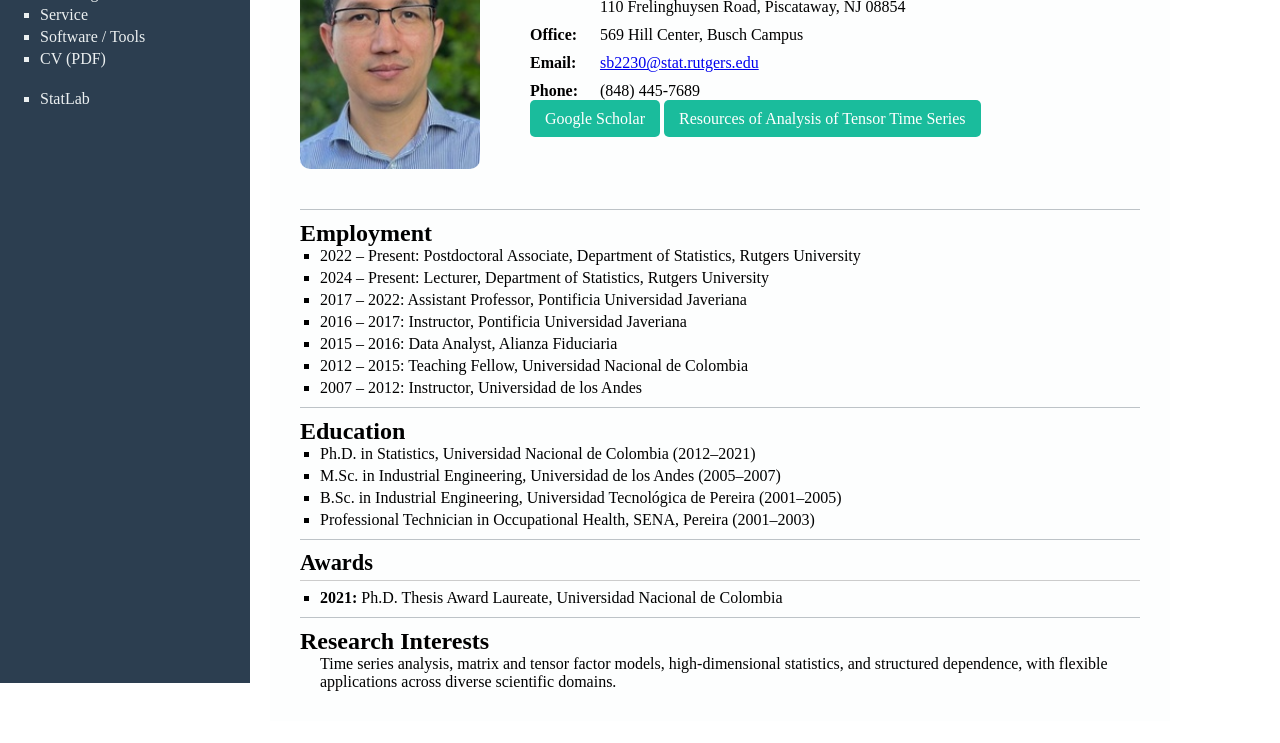
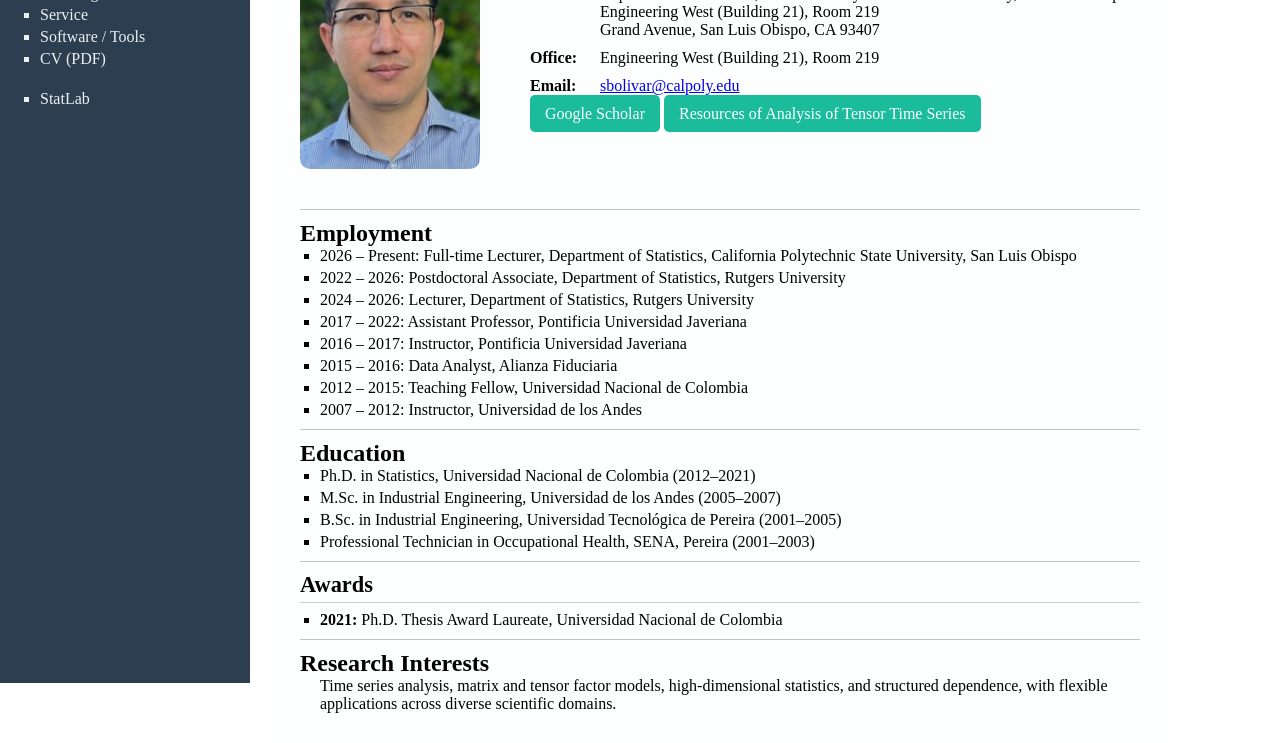
Before and after one commit to StevensonBolivar/StevensonBolivar.github.io, a plain HTML site: page index.html in a window 1280 px wide. Shown: the part 117-860 px from the top of the page. Before the commit the page ends 838 px from the top, so only its background shows below. Drawn offline with Linux system fonts and the light colour scheme.

Commit message:
Update - Cal Poly

```diff
--- a/index.html
+++ b/index.html
@@ -20,7 +20,7 @@
         <li><a href="teaching.html">Teaching</a></li>
         <li><a href="service.html">Service</a></li>
         <li><a href="software.html">Software / Tools</a></li>
-        <li><a href="files/StevensonBolivar-CV20260124.pdf" target="_blank">CV (PDF)</a></li>
+        <li><a href="files/StevensonBolivar-CV.pdf" target="_blank">CV (PDF)</a></li>
         </br>
         <li><a href="StatLab.html">StatLab</a></li>
       </ul>
@@ -41,12 +41,13 @@
     <h1>Stevenson Bolívar</h1>
 <ul class="contact-list">
   <li>
-    <strong>Address:</strong> Department of Statistics, Rutgers University</br>
-    110 Frelinghuysen Road, Piscataway, NJ 08854
+    <strong>Address:</strong> Department of Statistics, California Polytechnic State University, San Luis Obispo</br>
+    Engineering West (Building 21), Room 219</br>
+     Grand Avenue, San Luis Obispo, CA 93407
   </li>
-  <li><strong>Office:</strong> 569 Hill Center, Busch Campus</li>
-  <li><strong>Email:</strong> <a href="mailto:sb2230@stat.rutgers.edu">sb2230@stat.rutgers.edu</a></li>
-  <li><strong>Phone:</strong> (848) 445-7689</li>
+  <li><strong>Office:</strong> Engineering West (Building 21), Room 219</li>
+  <li><strong>Email:</strong> <a href="mailto:sb2230@stat.rutgers.edu">sbolivar@calpoly.edu</a></li>
+
 </ul>
     <a class="cv-button" href="https://scholar.google.com/citations?user=HtOAyWAAAAAJ" target="_blank">Google Scholar</a>
     <a class="cv-button" href="https://statistics.rutgers.edu/resources-of-analysis-of-tensor-time-series" target="_blank">Resources of Analysis of Tensor Time Series</a>
@@ -60,8 +61,9 @@
     <section class="section">
       <h2>Employment</h2>
       <ul>
-        <li>2022 – Present: Postdoctoral Associate, Department of Statistics, Rutgers University</li>
-        <li>2024 – Present: Lecturer, Department of Statistics, Rutgers University</li>
+        <li>2026 – Present: Full-time Lecturer, Department of Statistics, California Polytechnic State University, San Luis Obispo</li>
+        <li>2022 – 2026: Postdoctoral Associate, Department of Statistics, Rutgers University</li>
+        <li>2024 – 2026: Lecturer, Department of Statistics, Rutgers University</li>
         <li>2017 – 2022: Assistant Professor, Pontificia Universidad Javeriana</li>
         <li>2016 – 2017: Instructor, Pontificia Universidad Javeriana</li>
         <li>2015 – 2016: Data Analyst, Alianza Fiduciaria</li>
```
Also changed, not shown: consulting.html (+1 -1 lines), research.html (+1 -1 lines), service.html (+1 -1 lines), software.html (+1 -1 lines), teaching.html (+6 -2 lines).
